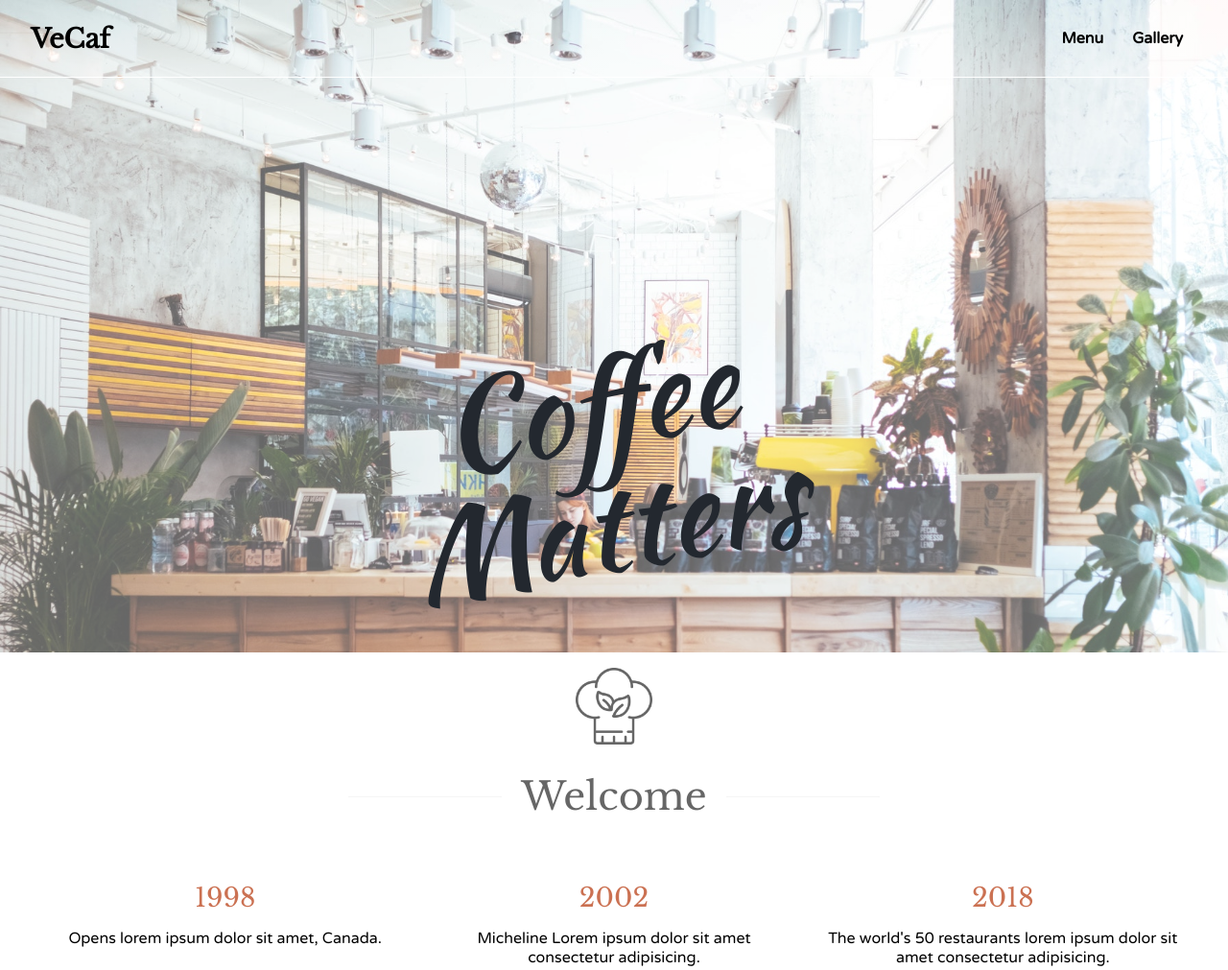
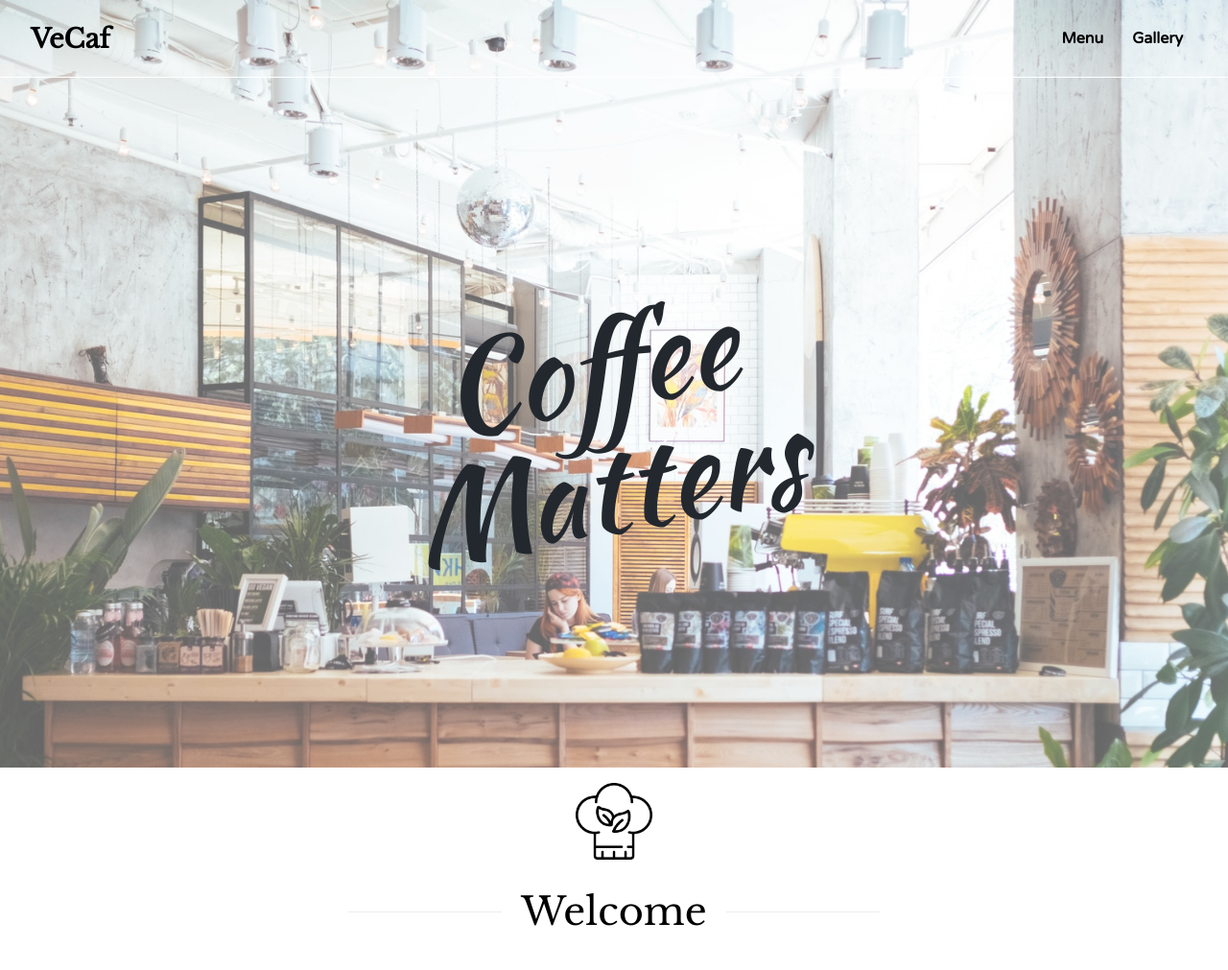
Before and after one commit to yjcyun/VeCaf, a Gatsby site: page / in a window 1280 px wide. Shown: the top 1011 px of the page at 96% size. Built offline with nearby package versions, Linux system fonts and the light colour scheme; Gatsby itself is replaced by a stand-in of ours.

Commit message:
Fix hero height

```diff
--- a/src/components/home/Hero.jsx
+++ b/src/components/home/Hero.jsx
@@ -39,7 +39,7 @@ const HeroText = styled.div`
   font-size: 5rem;
   color: var(--primary-clr-2);
   background: rgba(255,255,255,0.4);
-  height: 100vh;
+  height: calc(100% - 5rem);
   display: flex;
   justify-content: center;
   align-items: center;
@@ -56,7 +56,7 @@ const HeroText = styled.div`
 const BgImg = styled.div`
   .masthead{
     width: 100%;
-    height: 85vh;
+    height: 100vh;
     background-size: cover;
     background-position: center;
     background-repeat: no-repeat;
```
